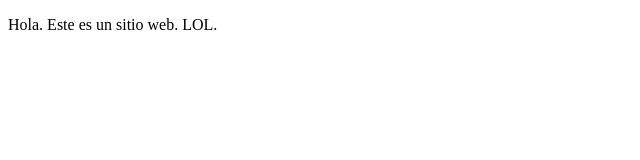
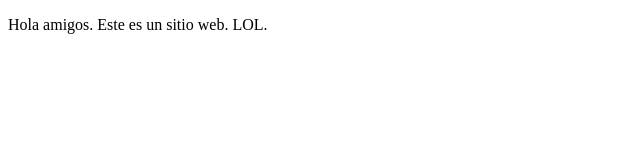
Before and after one commit to alexn-pi/proyectoCursoPrework, a plain HTML site: page index.html in a window 1280 px wide. Shown: the full height of the page, 0-640 px from the left. Drawn offline with Linux system fonts and the light colour scheme.

Commit message:
agregamos la palabra amigos

```diff
--- a/index.html
+++ b/index.html
@@ -8,7 +8,7 @@
 </head>
 <body>
     <p>
-        Hola. Este es un sitio web. LOL.
+        Hola amigos. Este es un sitio web. LOL.
     </p>
 </body>
 </html>
```
